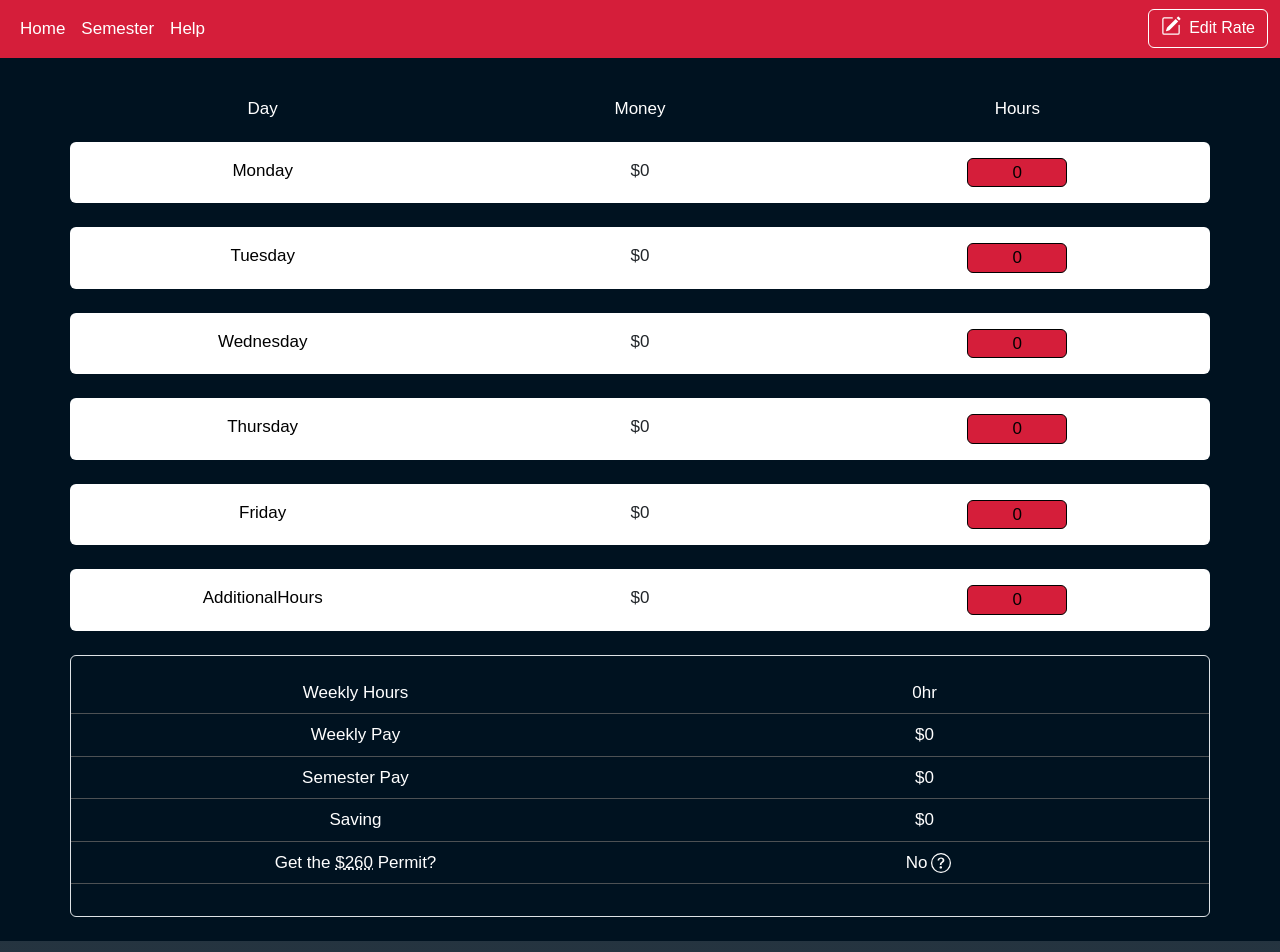
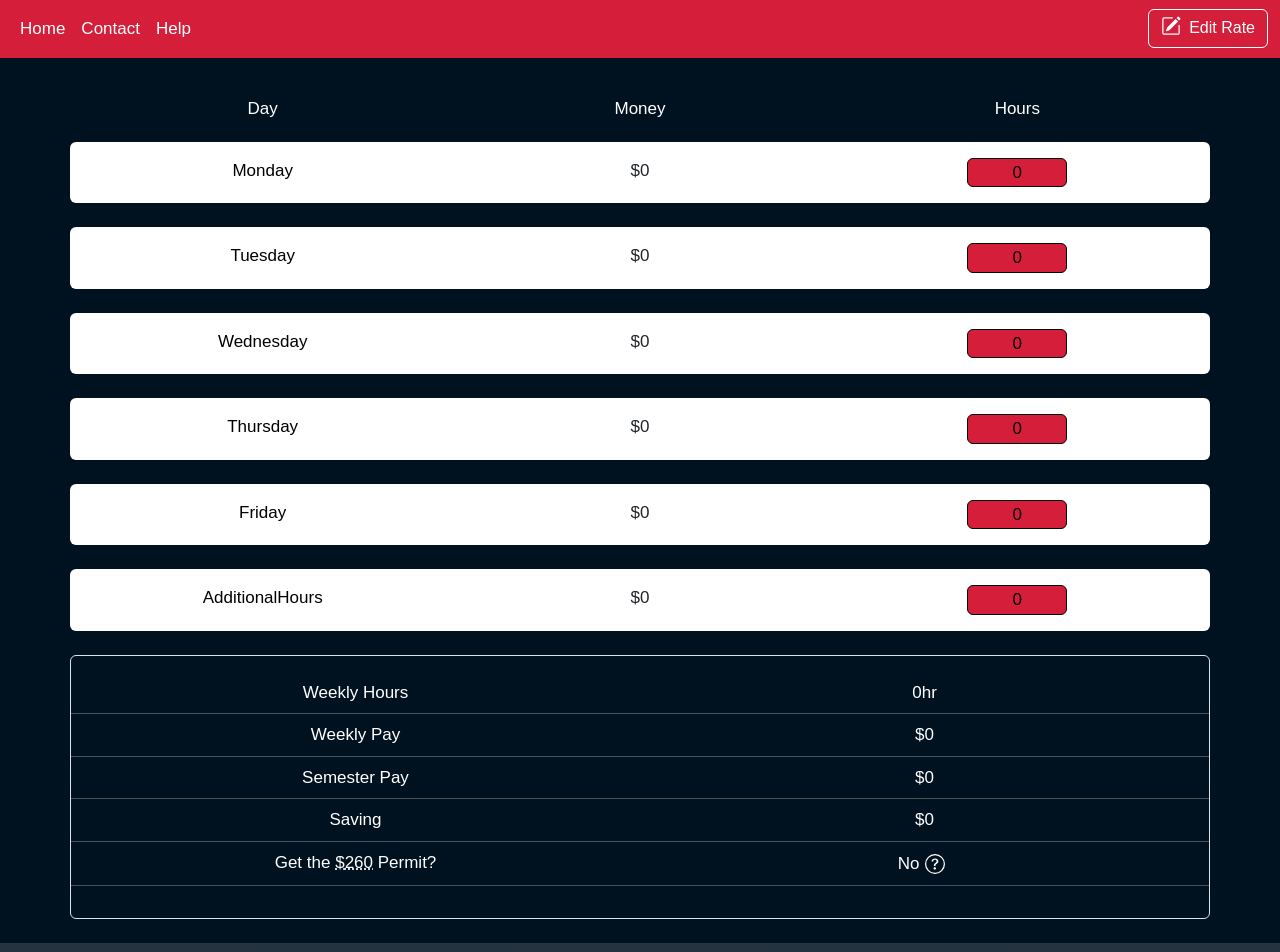
Before and after one commit to JosephBoat404/Parking-Calculator, a React (Create React App) app in the folder my-app/: page / in a window 1280 px wide. Shown: the top 952 px of the page. Built offline with nearby package versions, Linux system fonts and the light colour scheme.

Commit message:
Nav link works

```diff
--- a/my-app/src/App.css
+++ b/my-app/src/App.css
@@ -154,3 +154,8 @@ input:disabled {
   color: #666;
   cursor: not-allowed;
 }
+.mybtn{
+  text-decoration: none ;
+  background: none;
+  border: none;
+}
--- a/my-app/src/App.js
+++ b/my-app/src/App.js
@@ -1,4 +1,4 @@
-import Parkform from "./components/Parkform.jsx";
+import ParentComponent from "./components/ParentComponent.jsx";
 import "./App.css"
 
 
@@ -6,7 +6,7 @@ import "./App.css"
 function App() {
   return (
     <div>
-      <Parkform />
+      <ParentComponent />
     </div>
   );
 }
--- a/my-app/src/components/Footer.jsx
+++ b/my-app/src/components/Footer.jsx
@@ -5,7 +5,7 @@ import linkedinIcon from "../Icons/linkedin.svg";
 function Footer() {
   return (
     <>
-      <div className="container-fluid fbc">
+      <div className="container-fluid fbc" id="footer">
         <div className="container">
           <footer className="d-flex flex-wrap justify-content-between align-items-center py-5 ">
             <div className="col-md-4 d-flex align-items-center">
--- a/my-app/src/components/Navbar.jsx
+++ b/my-app/src/components/Navbar.jsx
@@ -23,7 +23,7 @@ function Navbar({ handleShowModal }) {
               <a
                 className="nav-link active"
                 aria-current="page"
-                href="index.html"
+                href="#Home"
                 style={{ display: "flex", alignItems: "center" }}
               >
                 Home
@@ -33,10 +33,10 @@ function Navbar({ handleShowModal }) {
               <a
                 className="nav-link active"
                 aria-current="page"
-                href="index.html"
+                href="#footer"
                 style={{ display: "flex", alignItems: "center" }}
               >
-                Semester
+                Contact
               </a>
             </li>
             <li className="nav-item">
--- a/my-app/src/components/Parkform.jsx
+++ b/my-app/src/components/ParentComponent.jsx
@@ -5,7 +5,7 @@ import SpendResult from "./SpendResult";
 import Footer from "./Footer";
 import FeeInput from "./FeeInput";
 
-function Parkform() {
+function ParentComponent() {
   const [explainM, setExplainM] = useState("");
   const [showModal, setShowModal] = useState(false);
   const handleShowModal = () => setShowModal(true);
@@ -83,7 +83,8 @@ function Parkform() {
 
   return (
     <>
-      <Navbar handleShowModal={handleShowModal} />
+      <a id="Home"></a>
+      <Navbar handleShowModal={handleShowModal}  />
 
       <FeeInput
         fees={fees}
@@ -133,4 +134,4 @@ function Parkform() {
   );
 }
 
-export default Parkform;
+export default ParentComponent;
--- a/my-app/src/components/SpendResult.jsx
+++ b/my-app/src/components/SpendResult.jsx
@@ -51,13 +51,14 @@ function SpendResult({
               Permit?
             </th>
             <td className="text-center ct">
-              <label className="moneyUi ps-2">{Worth}</label>
-              <img
+              <label className="moneyUi">{Worth}</label>
+              <button className="mybtn" onClick={handleShow}>
+                <img
                 src={helpicon}
                 alt="help icon"
-                className="ps-1 helpbtn"
-                onClick={handleShow}
-              />
+                className="helpbtn "
+              /></button>
+
               <Modal show={show} onHide={handleClose}>
                 <Modal.Header className="p-2">
                   <Modal.Title>Help</Modal.Title>
```
